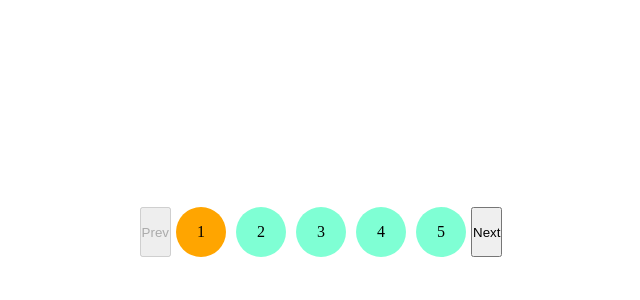
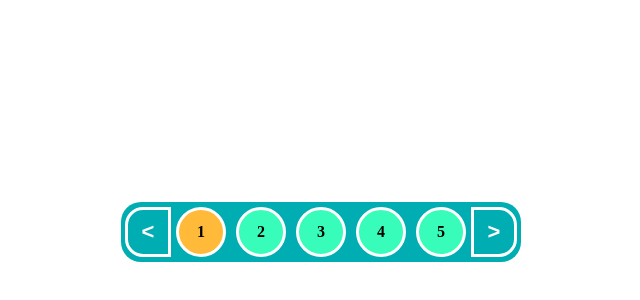
Before and after one commit to bogilan/javascript-simple-pagination, a plain HTML site: page index.html in a window 1280 px wide. Shown: the part 168-468 px from the top of the page, without its empty margins (319-959 px from the left). Drawn offline with Linux system fonts and the light colour scheme.

Commit message:
Added styling to CSS file

```diff
--- a/index.html
+++ b/index.html
@@ -10,9 +10,9 @@
     <body>
 
         <div class="pagination-container">
-            <button class="btn prev-btn">Prev</button>
+            <button class="btn prev-btn"> &#60; </button>
             <ul class="pagination"></ul>
-            <button class="btn next-btn">Next</button>
+            <button class="btn next-btn"> &#62; </button>
         </div>
 
         <script src="script.js"></script>
--- a/main.css
+++ b/main.css
@@ -3,6 +3,14 @@
     padding: 0;
     box-sizing: border-box;
 }
+
+:root {
+    --primary-color: rgb(0, 173, 179);
+    --secondary-color: rgb(56, 252, 186);
+    --active-color: rgb(255, 186, 58);
+    --border-val: 3px solid white;
+}
+
 
 body {
     display: flex;
@@ -13,24 +21,57 @@ body {
 
 .pagination-container {
     display: flex;
+    align-items: center;
+    justify-content: center;
+    background-color: var(--primary-color);
+    width: 400px;
+    height: 60px;
+    border-radius: 20px;
 }
 
 .pagination {
     display: flex;
 }
 
-.pagination li, span {
+.pagination > li {
     width: 50px;
     height: 50px;
     text-align: center;
-    line-height: 50px;
+    line-height: 44px;
     list-style: none;
-    background-color: aquamarine;
+    background-color: var(--secondary-color);
+    border: var(--border-val);
     border-radius: 50%;
     margin: 0 5px;
     cursor: pointer;
+    font-weight: bold;
 }
 
 .pagination li.active {
-    background-color: orange;
+    background-color: var(--active-color);
 }
+
+.btn {
+    width: 46px;
+    height: 50px;
+    border: var(--border-val);
+    background-color: transparent;
+    color: white;
+    cursor: pointer;
+    font-weight: bold;
+    font-size: 22px;
+}
+
+.prev-btn {
+    border-top-left-radius: 18px;
+    border-bottom-left-radius: 18px;
+}
+
+.next-btn {
+    border-top-right-radius: 18px;
+    border-bottom-right-radius: 18px;
+}
+
+.btn:active {
+    background-color: var(--active-color);
+}
```
